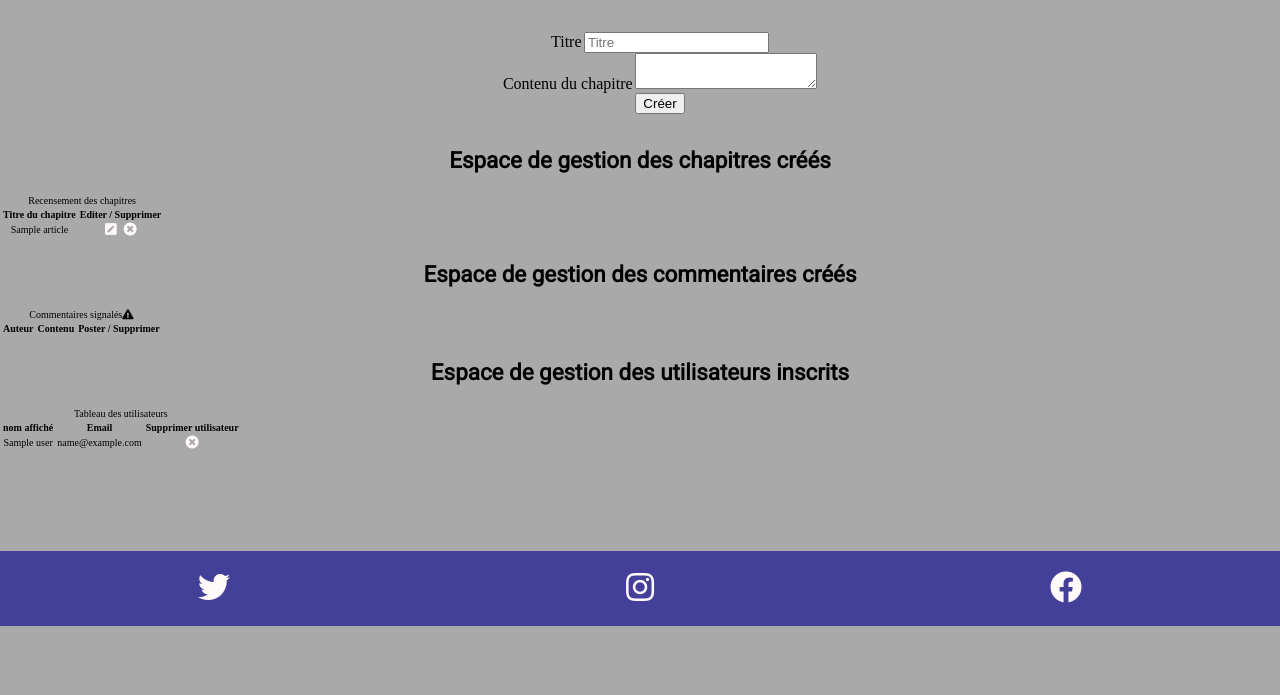
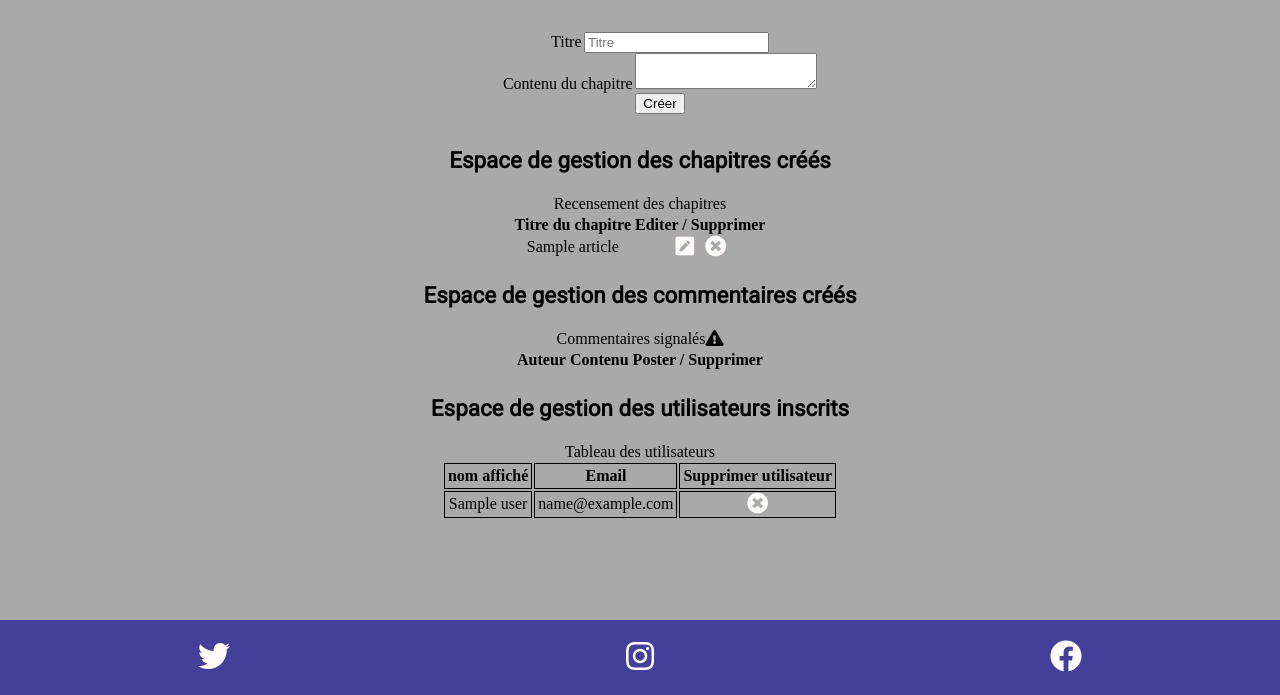
Before and after one commit to TimSeg/projet4_blog_OC, a PHP site: template src/View/admin.twig in a window 1280 px wide. Shown: the part 255-950 px from the top of the page. Before the commit the page ends 881 px from the top, so only its background shows below. Run offline with PHP 8.4, Linux system fonts and the light colour scheme; the template is opened without the code that fills it: most values are stand-ins (such as "Sample title", 1, 10 or a date in 2020); a stand-in replaces the project's code that opens the database connection; lists and menus that the app fills with data are empty; some libraries are stand-ins or nearby versions.

Commit message:
Style enhancement on admin panel

```diff
--- a/public/css/style.css
+++ b/public/css/style.css
@@ -256,9 +256,15 @@ form label{
     font-size: 1rem;
 }
 
+.admin-section table{
+    margin: 0 auto;
+    font-size: 1rem;
+}
 
-
-
+.table-line{
+    padding: 3px;
+    border: 1px solid black;
+}
 
 
 /*------BREAKPOINTS------*/
--- a/src/View/admin.twig
+++ b/src/View/admin.twig
@@ -103,18 +103,18 @@
             <table>
                 <caption>Tableau des utilisateurs</caption>
                 <thead>
-                <tr>
-                    <th scope="col">nom affiché</th>
-                    <th scope="col">Email</th>
-                    <th scope="col">Supprimer utilisateur</th>
+                <tr >
+                    <th class="table-line" scope="col">nom affiché</th>
+                    <th class="table-line" scope="col">Email</th>
+                    <th class="table-line" scope="col">Supprimer utilisateur</th>
                 </tr>
                 </thead>
                 <tbody>
                 {% for user in users %}
                     <tr>
-                        <td>{{ user.name }}</td>
-                        <td>{{ user.email }}</td>
-                        <td>
+                        <td class="table-line">{{ user.name }}</td>
+                        <td class="table-line">{{ user.email }}</td>
+                        <td class="table-line">
                             <a href="{{ url('Users!delete', {'id': user.id}) }}">
                                 <i class="fas fa-times-circle fa-fw fa-lg"></i>
                             </a>
```
